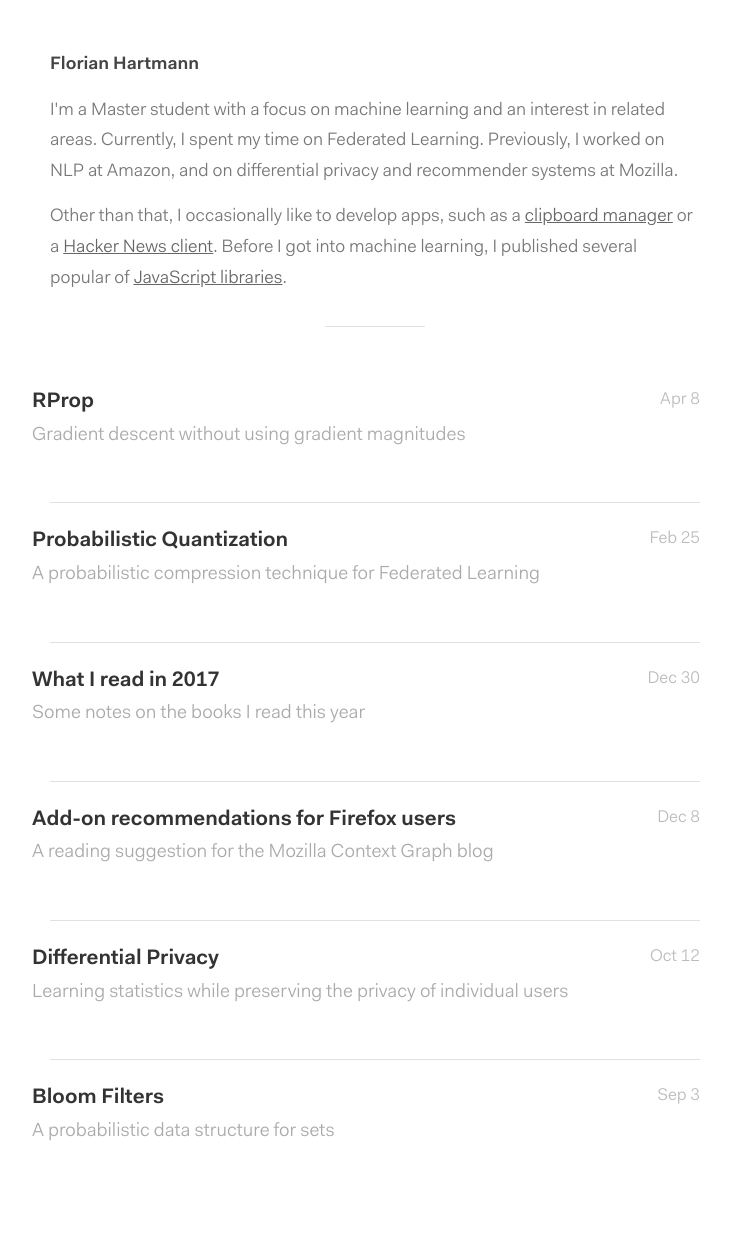
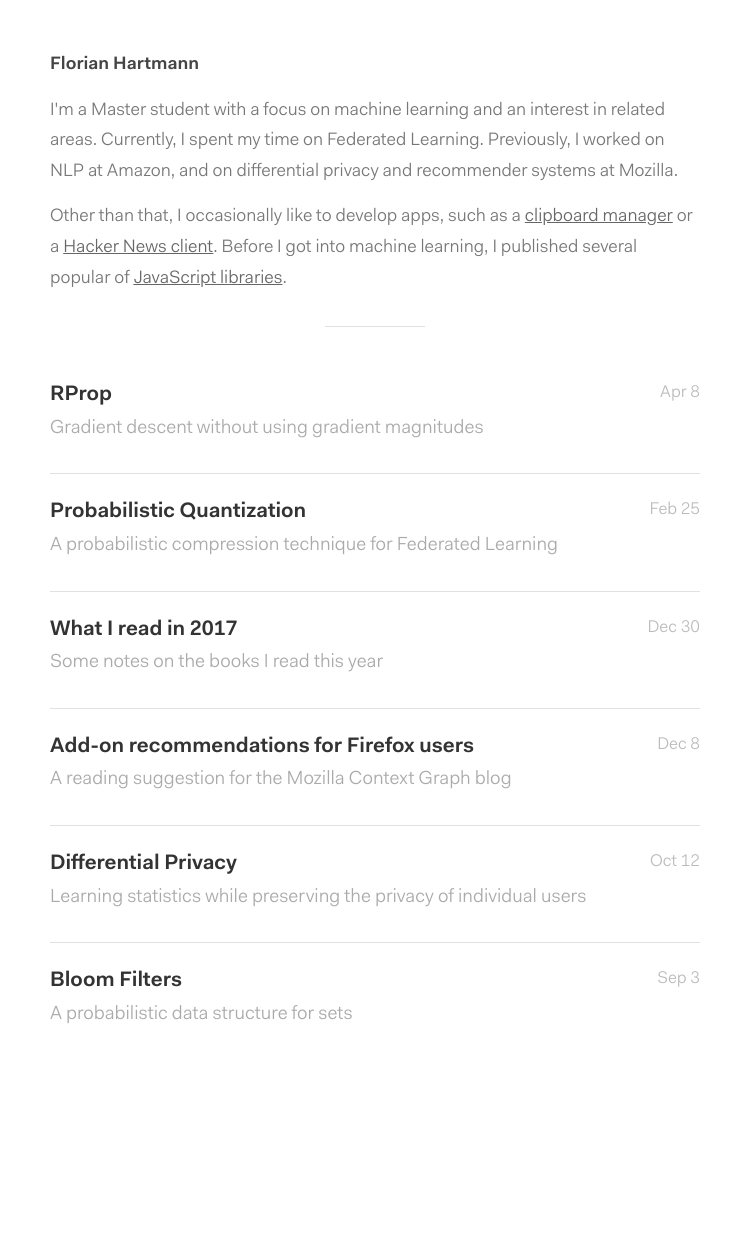
Before and after one commit to florian/florian.github.io, a Jekyll site: the page built from index.html, in a window 1280 px wide. Shown: the whole page, without its empty margins (265-996 px from the left). Built offline with Jekyll 4.4.1, drawn with Linux system fonts in a browser that asks for light colours; the list of posts is cut into pages by our own code; after the commit the page ends 1094 px from its top, so only the background shows below that.

Commit message:
Fix spacing on homepage

```diff
--- a/_sass/_layout.scss
+++ b/_sass/_layout.scss
@@ -38,6 +38,8 @@
 
     > li {
         margin-bottom: $spacing-unit;
+        padding: 0;
+        text-indent: 0;
     }
 }
 
```
Also changed, not shown: 2 other files.
